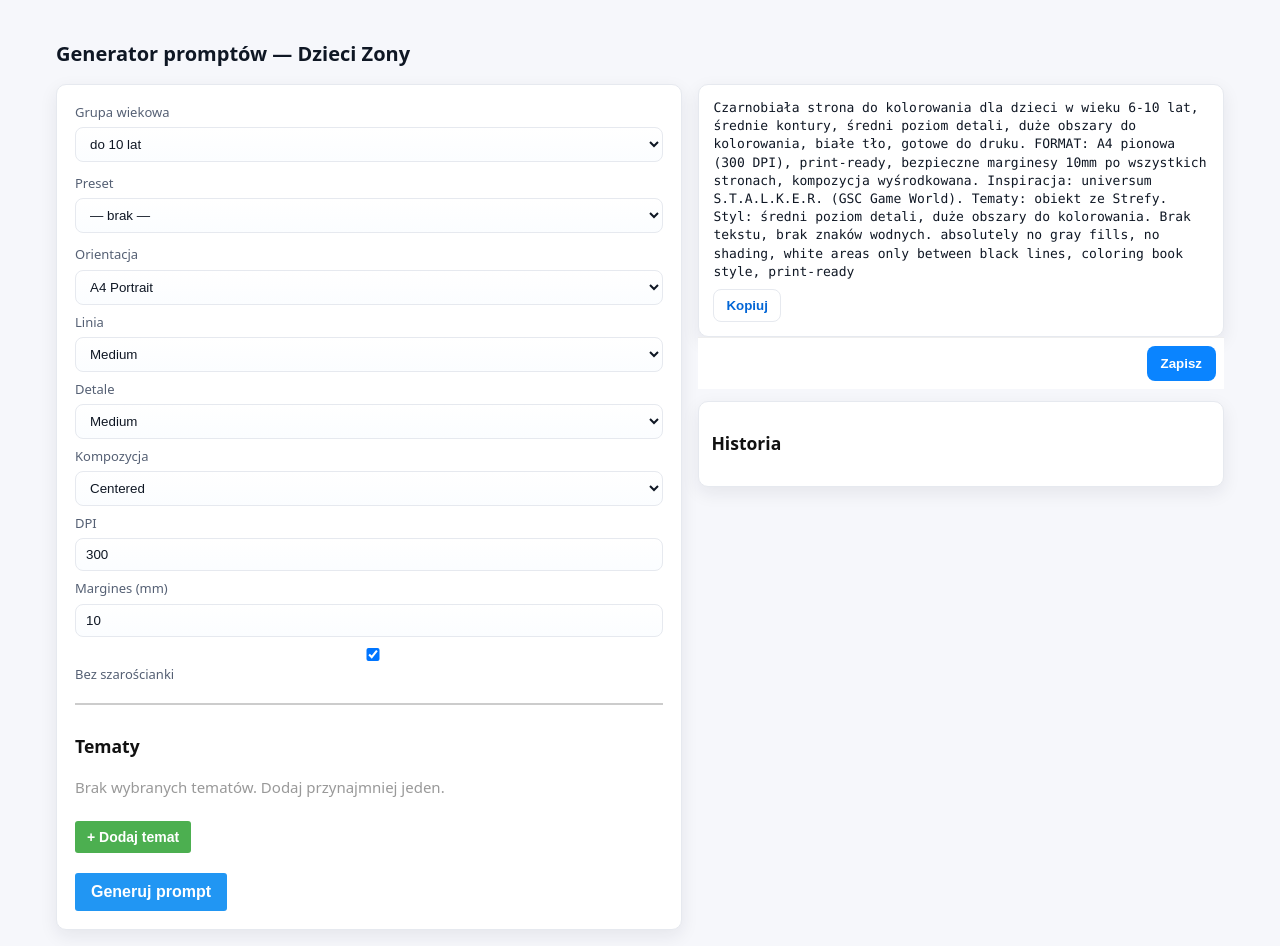
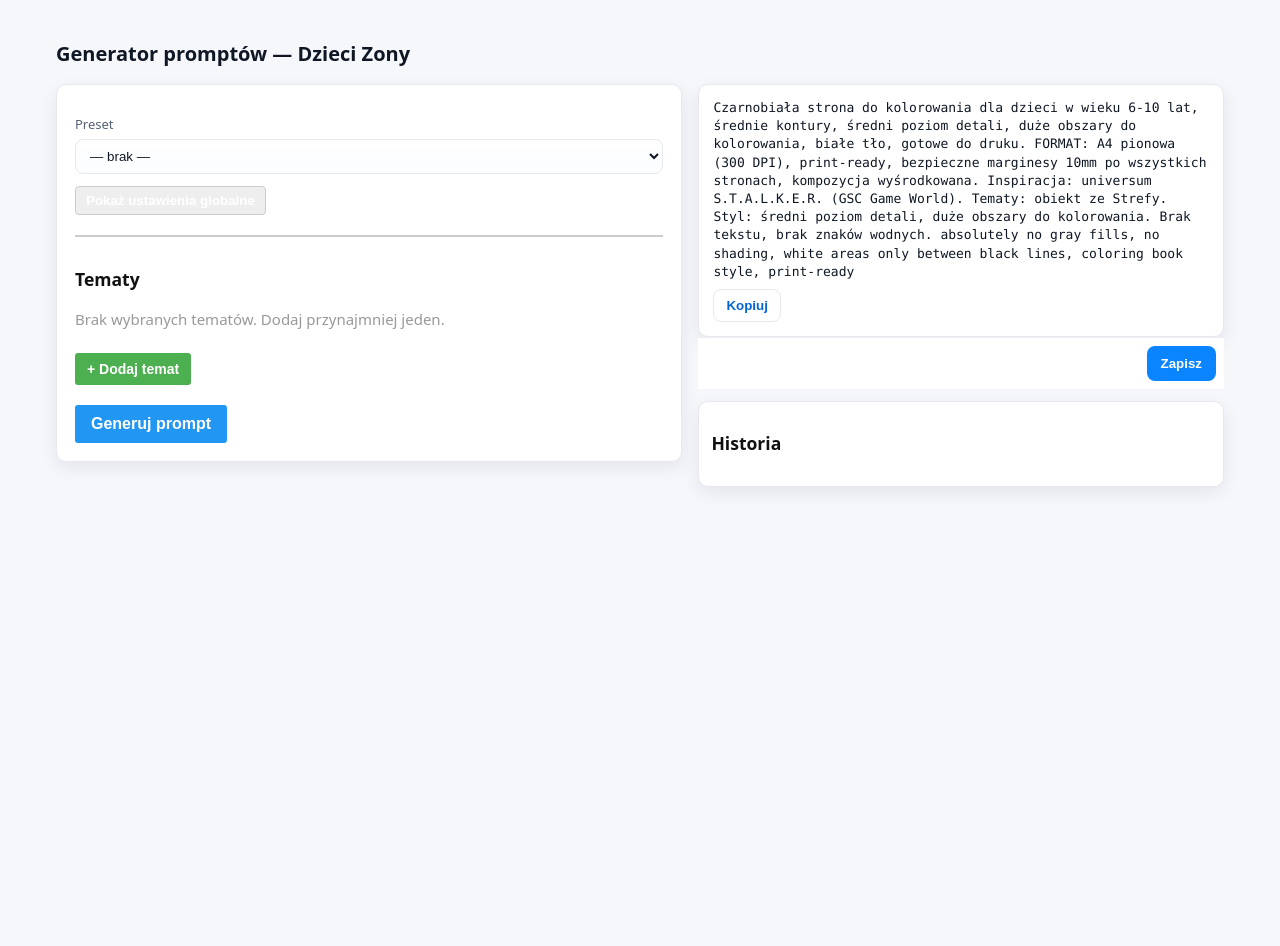
Before and after one commit to serwus79/stalker_generator, a Vue app in the folder frontend/: page / in a window 1280 px wide. After the commit the page ends 824 px from the top, so only its background shows below. Built offline with nearby package versions, Linux system fonts and the light colour scheme.

Commit message:
feat: dodanie rozwijanych ustawień globalnych w formularzu

```diff
--- a/frontend/src/components/PromptFormWithValidation.tsx
+++ b/frontend/src/components/PromptFormWithValidation.tsx
@@ -18,6 +18,7 @@ export default defineComponent({
     const snapshot = ref<FormSnapshot>(defaultSnapshot)
     const errors = ref<Record<string, string>>({})
     const generatedPrompt = ref<string>('')
+    const showGlobal = ref<boolean>(false)
     const { t } = useLocale()
 
     function snapshotsEqual(a: FormSnapshot, b: FormSnapshot) {
@@ -135,7 +136,7 @@ export default defineComponent({
     return () => (
       <div class="card form-card">
         {/* Age Group - global, appears once */}
-        <div>
+        {/* <div>
           <label htmlFor="age-select">{t('form.ageGroup')}</label>
           <select id="age-select" value={snapshot.value.ageGroup} onChange={(e: Event) => (snapshot.value.ageGroup = (e.target as HTMLSelectElement).value as any)}>
             <option value="under_5">{t('form.ageOptions.under_5')}</option>
@@ -144,7 +145,7 @@ export default defineComponent({
             <option value="16_plus">{t('form.ageOptions.16_plus')}</option>
           </select>
           {errors.value.ageGroup && <div style={{ color: 'red' }}>{errors.value.ageGroup}</div>}
-        </div>
+        </div> */}
 
         {/* Preset */}
         <div style={{ marginTop: '12px' }}>
@@ -157,8 +158,22 @@ export default defineComponent({
           </select>
         </div>
 
-        {/* Global settings */}
+        {/* Global settings (collapsible) */}
         <div style={{ marginTop: '12px' }}>
+          <button
+            type="button"
+            aria-expanded={showGlobal.value}
+            aria-controls="global-settings"
+            onClick={(e: Event) => { showGlobal.value = !showGlobal.value }}
+            style={{ backgroundColor: '#eee', border: '1px solid #ccc', padding: '6px 10px', borderRadius: '4px', cursor: 'pointer' }}
+          >
+            {showGlobal.value ? t('form.hideGlobalSettings', 'Ukryj ustawienia globalne') : t('form.showGlobalSettings', 'Pokaż ustawienia globalne')}
+          </button>
+        </div>
+
+        {showGlobal.value && (
+          <div id="global-settings" style={{ marginTop: '8px' }}>
+            <div style={{ marginTop: '8px' }}>
               <label htmlFor="orientation">{t('form.orientation', 'Orientacja')}</label>
               <select id="orientation" value={snapshot.value.orientation} onChange={(e: Event) => (snapshot.value.orientation = (e.target as HTMLSelectElement).value as any)}>
                 <option value="A4_portrait">A4 Portrait</option>
@@ -229,6 +244,8 @@ export default defineComponent({
                 {t('form.enforceNoGray', 'Bez szarościanki')}
               </label>
             </div>
+          </div>
+        )}
 
         {/* Subjects array - multiple entries */}
         <div style={{ marginTop: '20px', borderTop: '2px solid #ccc', paddingTop: '12px' }}>
```
Lines whose indentation alone changed are shown as unchanged.
